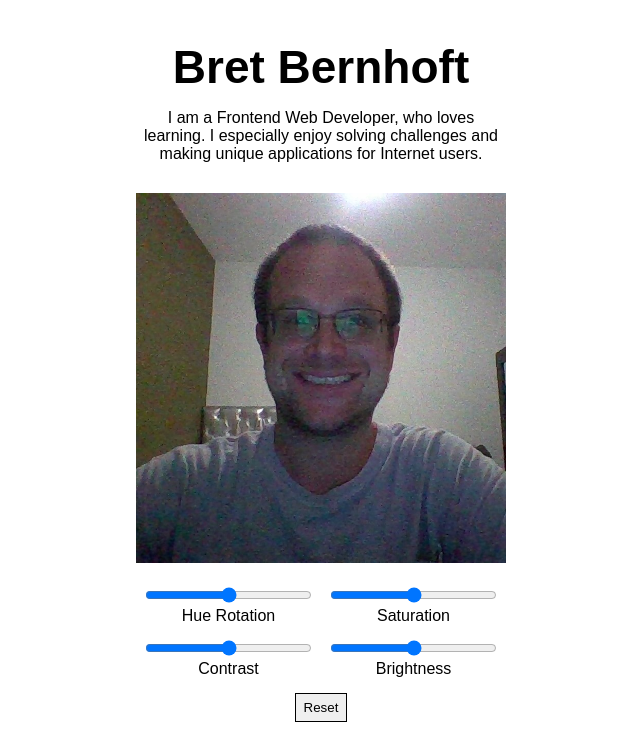
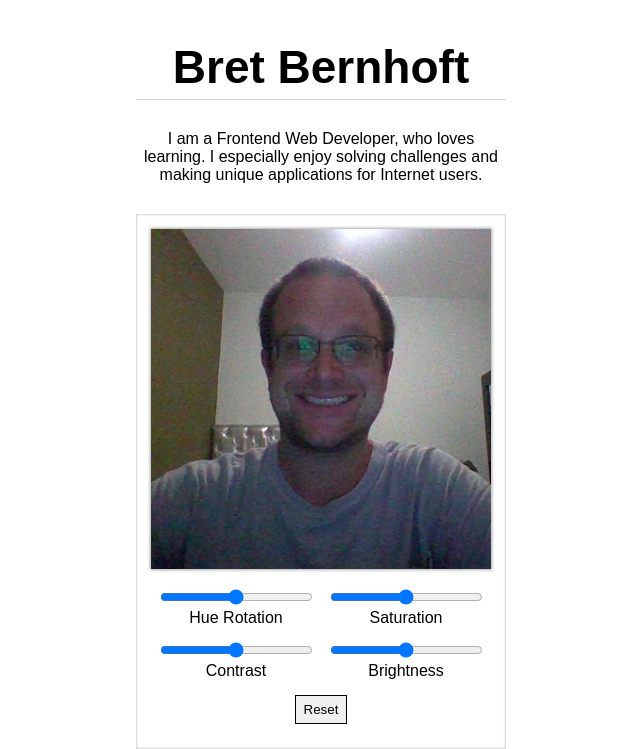
Before and after one commit to devbret/under-construction, a plain HTML site: page index.html in a window 1280 px wide. Shown: the top 749 px of the page, without its empty margins (319-959 px from the left). Drawn offline with Linux system fonts and the light colour scheme.

Commit message:
Styled the picture manipulation widget.

```diff
--- a/main.css
+++ b/main.css
@@ -28,7 +28,9 @@ footer p {
 }
 h1 {
     font-size: 46px;
-    margin-bottom: 15px;
+    padding-bottom: 5px;
+    margin-bottom: 30px;
+    border-bottom: 1px solid lightgray;
 }
 h2 {
     font-size: 26px;
@@ -36,6 +38,12 @@ h2 {
 }
 #imageManipulation {
     width: 100%;
+    box-shadow: inset 0px 0px 2px 1px lightgray;
+    padding: 15px 15px 25px 15px;
+}
+#imgHolder {
+    box-shadow: 0px 0px 3px 1px darkgray;
+    display: flex;
 }
 #meImage {
     max-width: 100%;
```
